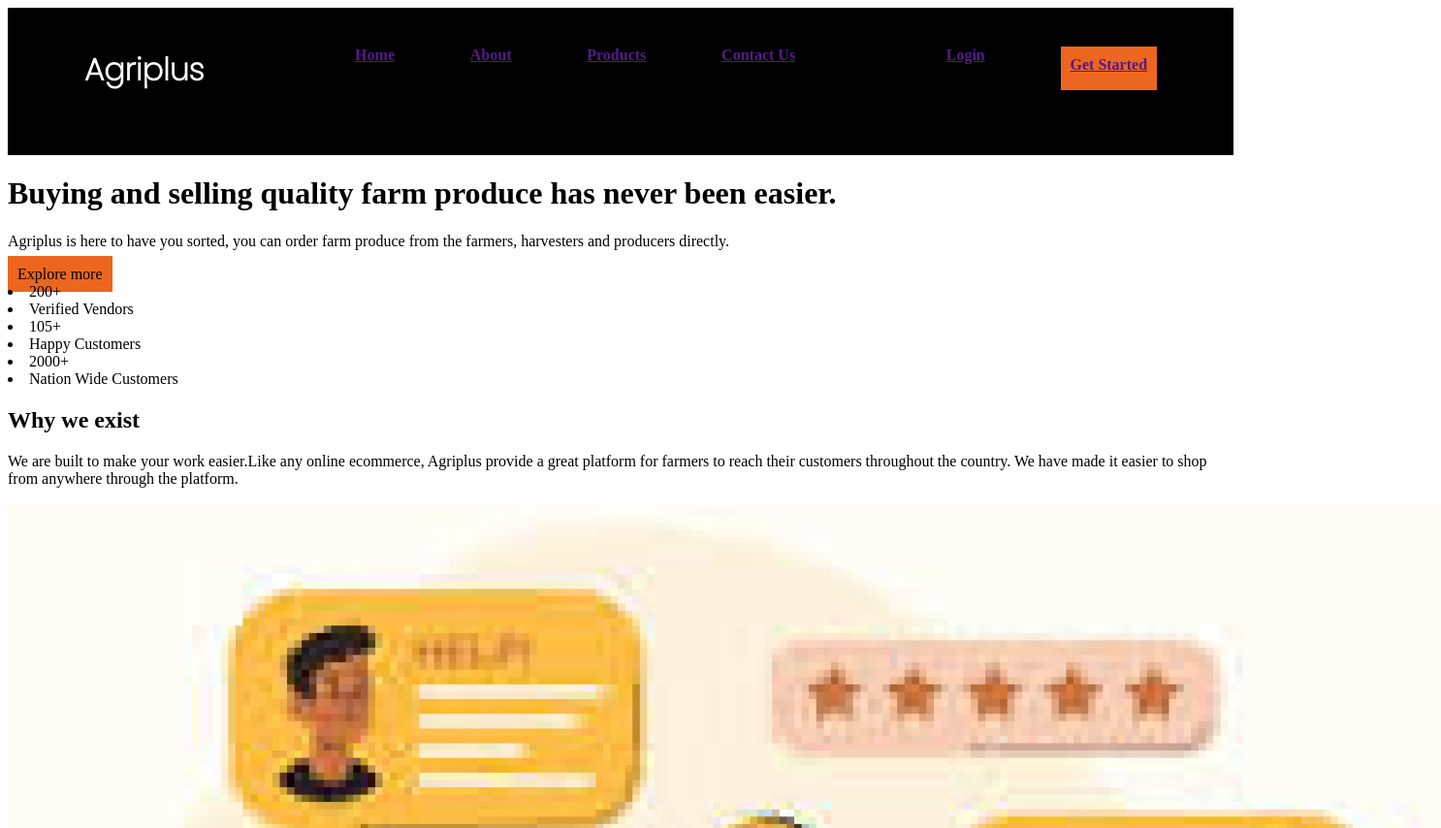
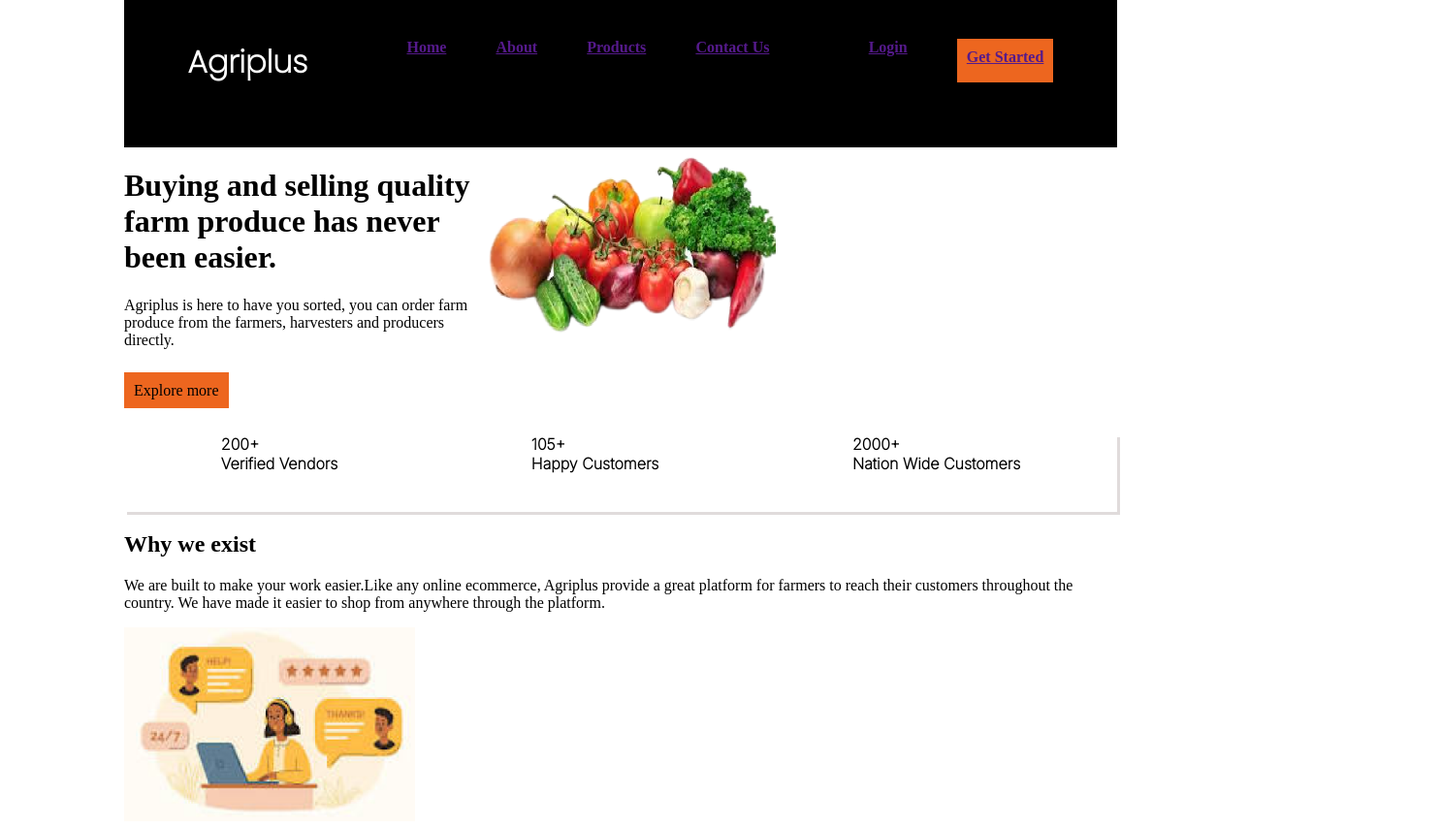
Before and after one commit to Navuru/Project2, a plain HTML site: page index.html in a window 1280 px wide. Shown: the top 854 px of the page at 97% size, 1486 px wide, since content can reach past the window. Drawn offline with Linux system fonts and the light colour scheme.

Commit message:
Styling the why part of the website

```diff
--- a/index.css
+++ b/index.css
@@ -1,3 +1,11 @@
+body{
+    width: 80%;
+    margin: auto;
+}
+body img{
+    height: 200px;
+    width: 300px;
+}
 .navbar{
     color: white;
     background-color: black;
@@ -8,6 +16,9 @@
     /* font-family: 'Poppins'; */
     font-weight: 900;
 }
+li{
+    list-style-type: none;
+}
 span{
     padding: 10px;
     height: 25px;
@@ -17,3 +28,24 @@ span{
     font-family: 'Poppins';
     font-size: xx-large;
 }
+.About{
+    /* display: flex; */
+    /* background-image: ; */
+}
+.About img{
+    position: absolute;
+    left: 500px;
+    height: 200px;
+    width: 300px;
+    top: 150px;
+}
+.stats{
+    display: flex;
+    justify-content: space-around;
+    box-shadow:3px 3px rgb(224, 219, 219);
+    /* background-color: red; */
+    height:80px ;
+    font-family: 'Inter';
+    font-weight: bolder;
+    /* font-size: large; */
+}
--- a/index.html
+++ b/index.html
@@ -26,21 +26,27 @@
         <span><li><a href="">Get Started</a></li></span>
     </div>
     <div class="About">
-        <h1>Buying and selling quality farm produce has never been easier.</h1>
-        <p>Agriplus is here to have you sorted, you can order farm produce from the farmers, harvesters and producers directly.</p>
+        <h1>Buying and selling quality <br> farm produce has never <br> been easier.</h1>
+        <p>Agriplus is here to have you sorted, you can order farm <br> produce from the farmers, harvesters and producers <br> directly.</p>
+        <br>
         <span>Explore more</span>
+        <img src="Images/image 2.png" alt="">
     </div>
-    <div>
+    <br><br>
+    <div class="stats">
+        <div>
         <li>200+</li>
         <li>Verified Vendors</li>
-    </div>
-    <div>
+        </div>
+
+        <div>
         <li>105+</li>
         <li>Happy Customers</li>
-    </div>
-    <div>
+        </div>
+        <div>
         <li>2000+</li>
         <li>Nation Wide Customers</li>
+        </div>
     </div>
 
     <div>
```
